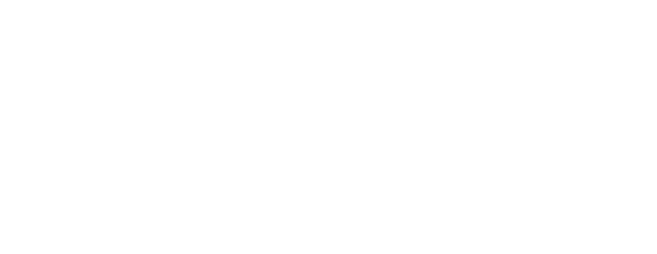
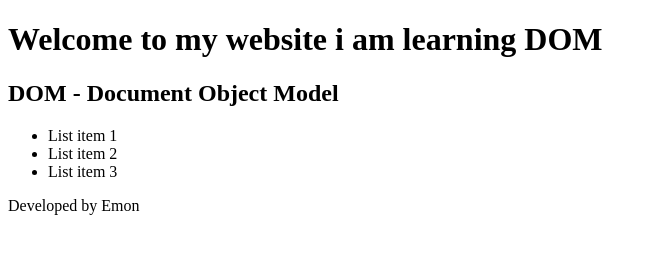
Before and after one commit to emon3455/PH-M5-Module-25, a plain HTML site: page index.html in a window 1280 px wide. Shown: the whole page, without its empty margins (0-657 px from the left). Drawn offline with Linux system fonts and the light colour scheme.

Commit message:
connection done

```diff
--- a/index.html
+++ b/index.html
@@ -4,9 +4,37 @@
     <meta charset="UTF-8">
     <meta http-equiv="X-UA-Compatible" content="IE=edge">
     <meta name="viewport" content="width=device-width, initial-scale=1.0">
-    <title>Document</title>
+    <title>DOM</title>
+
+    <link rel="stylesheet" href="./styles/style.css">
+
 </head>
 <body>
 
+
+    <header>
+        <h1>Welcome to my website i am learning DOM</h1>
+        <h2>DOM - Document Object Model</h2>
+    </header>
+
+
+    <main>
+
+        <ul>
+            <li>List item 1</li>
+            <li>List item 2</li>
+            <li>List item 3</li>
+        </ul>
+
+    </main>
+
+
+    <footer>
+        Developed by Emon
+    </footer>
+
+
+    <script src="./js/dom.js"></script>
+
 </body>
 </html>
```
Also changed, not shown: js/dom.js (added), styles/style.css (added).
